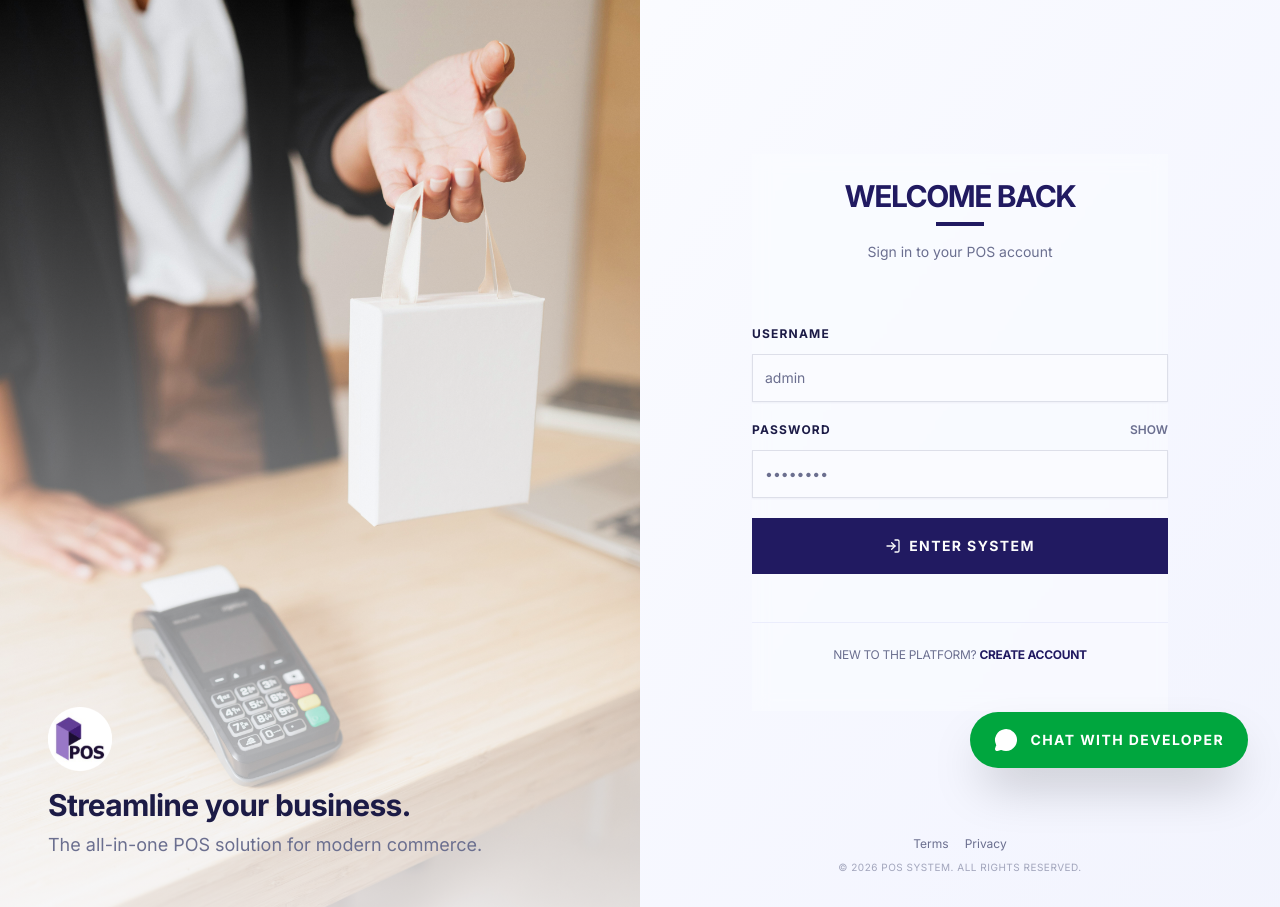
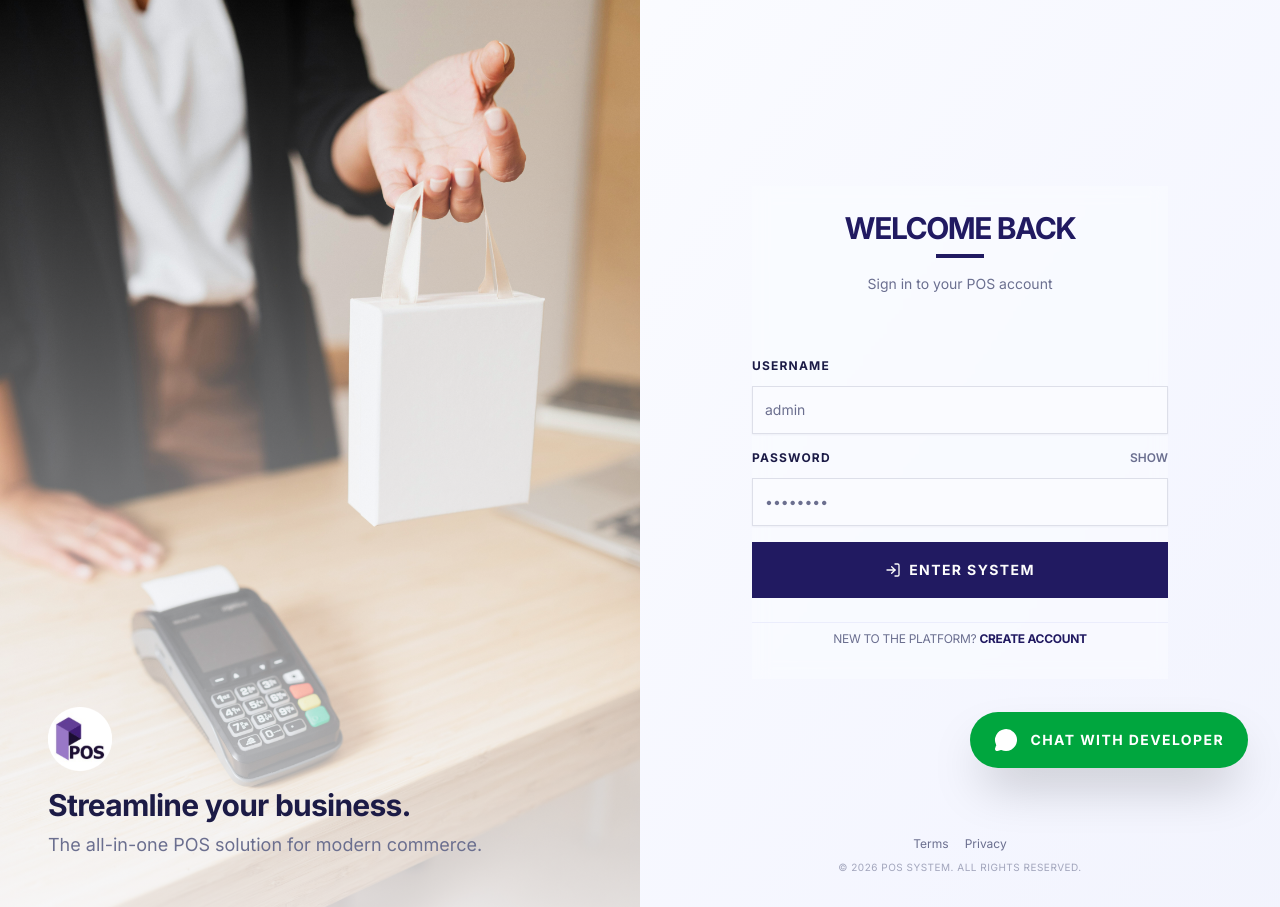
Before and after one commit to nziza-oscar/advanced_pos, a Next.js app: page /login in a window 1280 px wide. Built offline with nearby package versions, Linux system fonts and the light colour scheme.

Commit message:
redesign

```diff
--- a/app/(auth)/login/page.tsx
+++ b/app/(auth)/login/page.tsx
@@ -69,7 +69,7 @@ export default function LoginPage() {
           <p className="text-muted-foreground mt-4 text-sm">Sign in to your POS account</p>
         </div>
 
-        <form onSubmit={handleSubmit} className="space-y-5">
+        <form onSubmit={handleSubmit} className="space-y-4">
           <div className="space-y-3">
             <Label htmlFor="username" className="text-xs font-bold uppercase tracking-widest">
               Username
@@ -134,7 +134,7 @@ export default function LoginPage() {
           </Button>
         </form>
 
-        <div className="text-center border-t border-muted py-6 mt-6">
+        <div className="text-center border-t border-muted py-2">
           <p className="text-xs text-muted-foreground uppercase tracking-tight">
             New to the platform?{' '}
             <Link
```
